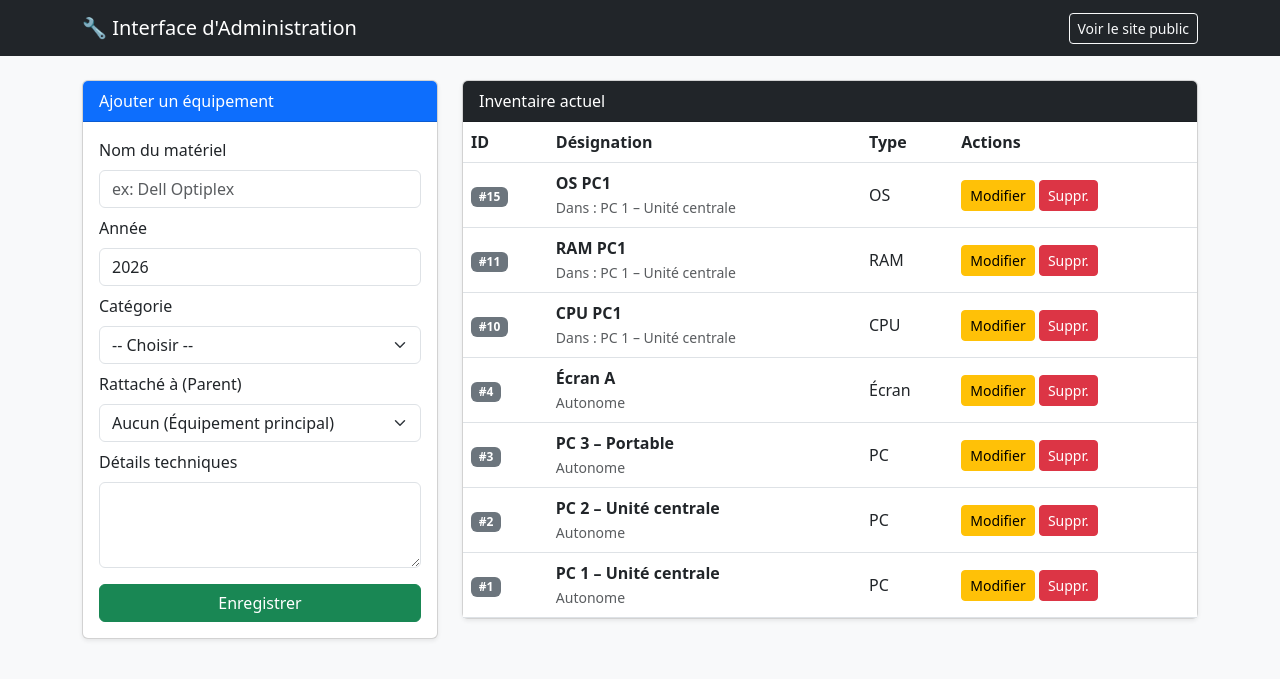
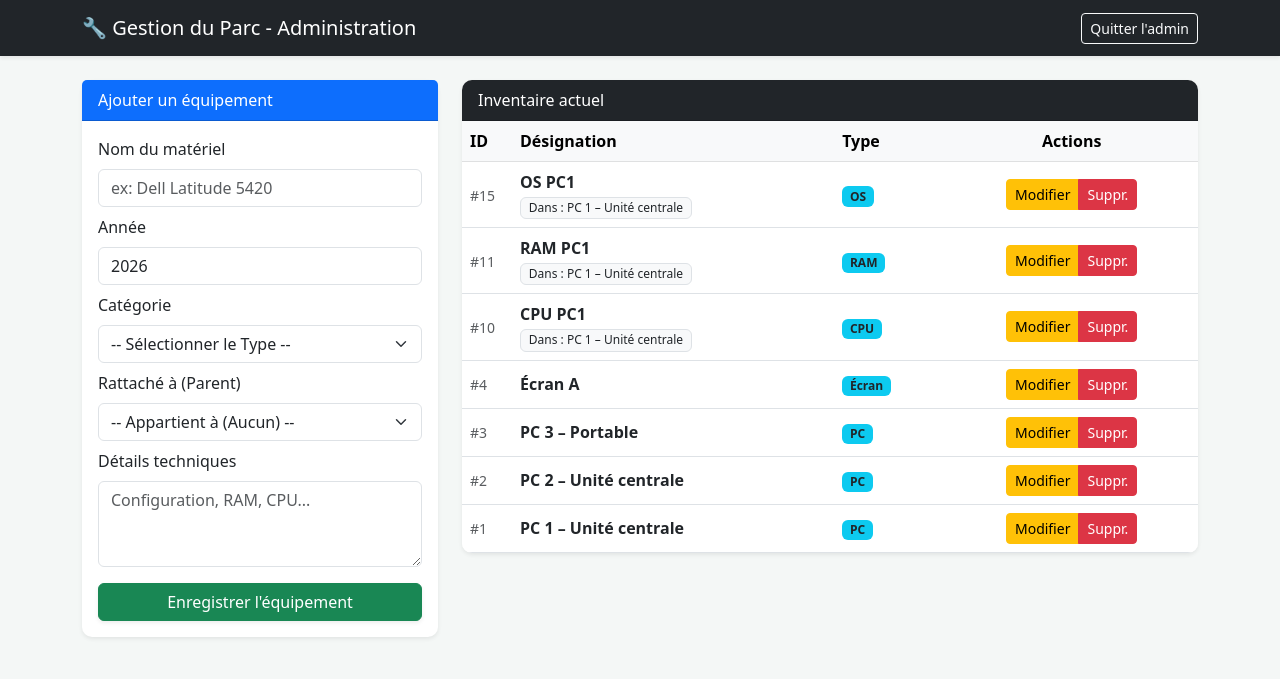
Before and after one commit to tiagodacunha2203-byte/gestion-parc-informatique, a PHP site: page /admin.php in a window 1280 px wide. Shown: the top 679 px of the page. Run offline with PHP 8.4, Linux system fonts and the light colour scheme; the visitor is signed in with stand-in values (Sample User, id 1); data comes from the database, SQL or seed files in the repository.

Commit message:
Update admin.php

```diff
--- a/admin.php
+++ b/admin.php
@@ -1,6 +1,6 @@
-<?php require_once('auth.php'); ?>
 <?php
-require_once('db.php'); // On récupère la connexion PDO
+require_once('auth.php'); // Protection de la page
+require_once('db.php');   // Connexion à la base de données
 
 // --- 1. LOGIQUE D'INSERTION (AJOUT) ---
 if ($_SERVER['REQUEST_METHOD'] === 'POST' && isset($_POST['action']) && $_POST['action'] === 'ajouter') {
@@ -18,14 +18,13 @@ if ($_SERVER['REQUEST_METHOD'] === 'POST' && isset($_POST['action']) && $_POST['
             ':id_parent' => !empty($_POST['id_parent']) ? $_POST['id_parent'] : null
         ]);
 
-        // Recharge la page pour vider le formulaire et voir le nouvel élément
+        // Recharge la page pour voir le nouvel élément
         header("Location: admin.php?success=1");
         exit;
     }
 }
 
 // --- 2. RÉCUPÉRATION DES DONNÉES ---
-// On utilise la vue pour l'affichage et les tables pour les formulaires
 $liste = $connexion->query("SELECT * FROM vue_materiel ORDER BY id DESC")->fetchAll();
 $categories = $connexion->query("SELECT * FROM CATEGORIE ORDER BY libelle ASC")->fetchAll();
 $parents = $connexion->query("SELECT id, nom FROM MATERIEL ORDER BY nom ASC")->fetchAll();
@@ -35,35 +34,43 @@ $parents = $connexion->query("SELECT id, nom FROM MATERIEL ORDER BY nom ASC")->f
 <html lang="fr">
 <head>
     <meta charset="UTF-8">
-    <title>Administration du Parc</title>
+    <title>Administration du Parc - M2L</title>
     <link rel="stylesheet" href="https://cdn.jsdelivr.net/npm/bootstrap@5.3.0/dist/css/bootstrap.min.css">
+    <style>
+        body { background-color: #f4f7f6; }
+        .card { border: none; border-radius: 10px; }
+        .table-container { background: white; border-radius: 10px; overflow: hidden; }
+    </style>
 </head>
-<body class="bg-light">
+<body>
 
-<nav class="navbar navbar-dark bg-dark mb-4">
+<nav class="navbar navbar-dark bg-dark mb-4 shadow-sm">
     <div class="container">
-        <span class="navbar-brand">🔧 Interface d'Administration</span>
-        <a href="index.php" class="btn btn-outline-light btn-sm">Voir le site public</a>
+        <span class="navbar-brand">🔧 Gestion du Parc - Administration</span>
+        <a href="index.php" class="btn btn-outline-light btn-sm">Quitter l'admin</a>
     </div>
 </nav>
 
 <div class="container">
 
     <?php if(isset($_GET['success'])): ?>
-        <div class="alert alert-success">Matériel ajouté avec succès !</div>
+        <div class="alert alert-success alert-dismissible fade show">
+            Matériel ajouté avec succès !
+            <button type="button" class="btn-close" data-bs-dismiss="alert"></button>
+        </div>
     <?php endif; ?>
 
     <div class="row">
         <div class="col-md-4">
             <div class="card shadow-sm mb-4">
-                <div class="card-header bg-primary text-white">Ajouter un équipement</div>
+                <div class="card-header bg-primary text-white font-weight-bold">Ajouter un équipement</div>
                 <div class="card-body">
                     <form method="post">
                         <input type="hidden" name="action" value="ajouter">
 
                         <div class="mb-2">
                             <label class="form-label">Nom du matériel</label>
-                            <input name="nom" class="form-control" placeholder="ex: Dell Optiplex" required>
+                            <input name="nom" class="form-control" placeholder="ex: Dell Latitude 5420" required>
                         </div>
 
                         <div class="mb-2">
@@ -74,7 +81,7 @@ $parents = $connexion->query("SELECT id, nom FROM MATERIEL ORDER BY nom ASC")->f
                         <div class="mb-2">
                             <label class="form-label">Catégorie</label>
                             <select name="id_type" class="form-select" required>
-                                <option value="">-- Choisir --</option>
+                                <option value="">-- Sélectionner le Type --</option>
                                 <?php foreach($categories as $cat): ?>
                                     <option value="<?= $cat['id_type'] ?>"><?= htmlspecialchars($cat['libelle']) ?></option>
                                 <?php endforeach; ?>
@@ -84,7 +91,7 @@ $parents = $connexion->query("SELECT id, nom FROM MATERIEL ORDER BY nom ASC")->f
                         <div class="mb-2">
                             <label class="form-label">Rattaché à (Parent)</label>
                             <select name="id_parent" class="form-select">
-                                <option value="">Aucun (Équipement principal)</option>
+                                <option value="">-- Appartient à (Aucun) --</option>
                                 <?php foreach($parents as $p): ?>
                                     <option value="<?= $p['id'] ?>"><?= htmlspecialchars($p['nom']) ?></option>
                                 <?php endforeach; ?>
@@ -93,42 +100,46 @@ $parents = $connexion->query("SELECT id, nom FROM MATERIEL ORDER BY nom ASC")->f
 
                         <div class="mb-3">
                             <label class="form-label">Détails techniques</label>
-                            <textarea name="details" class="form-control" rows="3"></textarea>
+                            <textarea name="details" class="form-control" rows="3" placeholder="Configuration, RAM, CPU..."></textarea>
                         </div>
 
-                        <button type="submit" class="btn btn-success w-100">Enregistrer</button>
+                        <button type="submit" class="btn btn-success w-100 shadow-sm">Enregistrer l'équipement</button>
                     </form>
                 </div>
             </div>
         </div>
 
         <div class="col-md-8">
-            <div class="card shadow-sm">
+            <div class="card shadow-sm table-container">
                 <div class="card-header bg-dark text-white">Inventaire actuel</div>
                 <div class="table-responsive">
                     <table class="table table-hover align-middle mb-0">
-                        <thead>
+                        <thead class="table-light">
                             <tr>
-                                <th>ID</th>
+                                <th style="width: 50px;">ID</th>
                                 <th>Désignation</th>
                                 <th>Type</th>
-                                <th>Actions</th>
+                                <th class="text-center">Actions</th>
                             </tr>
                         </thead>
                         <tbody>
                             <?php foreach ($liste as $item): ?>
                             <tr>
-                                <td><span class="badge bg-secondary">#<?= $item['id'] ?></span></td>
+                                <td><span class="text-muted small">#<?= $item['id'] ?></span></td>
                                 <td>
                                     <strong><?= htmlspecialchars($item['nom']) ?></strong><br>
-                                    <small class="text-muted"><?= htmlspecialchars($item['parent_nom'] ? 'Dans : '.$item['parent_nom'] : 'Autonome') ?></small>
+                                    <?php if($item['parent_nom']): ?>
+                                        <small class="badge bg-light text-dark fw-normal border">Dans : <?= htmlspecialchars($item['parent_nom']) ?></small>
+                                    <?php endif; ?>
                                 </td>
-                                <td><?= htmlspecialchars($item['type_libelle']) ?></td>
-                                <td>
-                                    <a href="edit.php?id=<?= $item['id'] ?>" class="btn btn-sm btn-warning">Modifier</a>
-                                    <a href="delete.php?id=<?= $item['id'] ?>"
-                                       class="btn btn-sm btn-danger"
-                                       onclick="return confirm('Supprimer cet équipement ?')">Suppr.</a>
+                                <td><span class="badge bg-info text-dark"><?= htmlspecialchars($item['type_libelle']) ?></span></td>
+                                <td class="text-center">
+                                    <div class="btn-group">
+                                        <a href="edit.php?id=<?= $item['id'] ?>" class="btn btn-sm btn-warning">Modifier</a>
+                                        <a href="delete.php?id=<?= $item['id'] ?>"
+                                           class="btn btn-sm btn-danger"
+                                           onclick="return confirm('Voulez-vous vraiment supprimer cet équipement ?')">Suppr.</a>
+                                    </div>
                                 </td>
                             </tr>
                             <?php endforeach; ?>
@@ -140,8 +151,6 @@ $parents = $connexion->query("SELECT id, nom FROM MATERIEL ORDER BY nom ASC")->f
     </div>
 </div>
 
+<script src="https://cdn.jsdelivr.net/npm/bootstrap@5.3.0/dist/js/bootstrap.bundle.min.js"></script>
 </body>
 </html>
-
-</body>
-</html>
```
